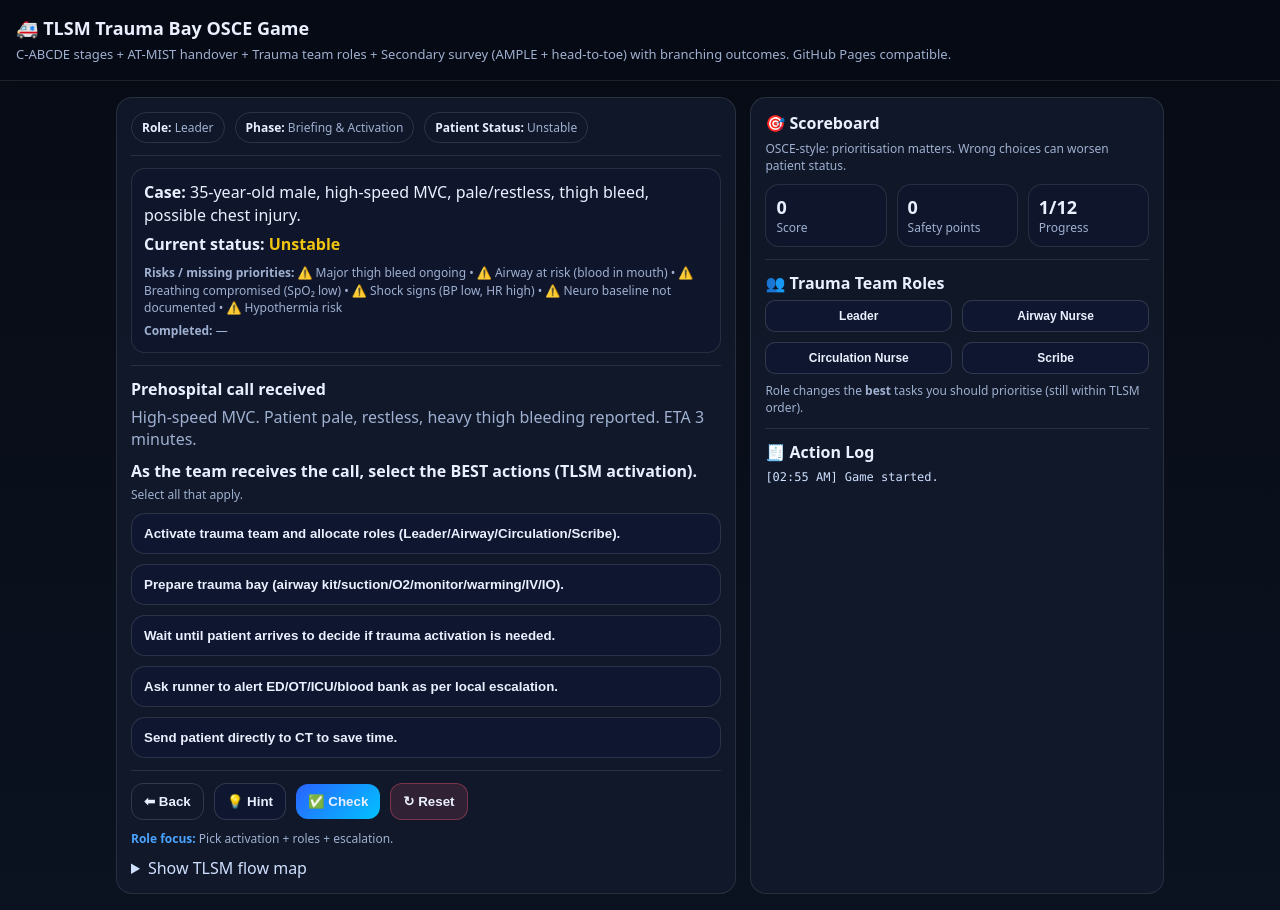
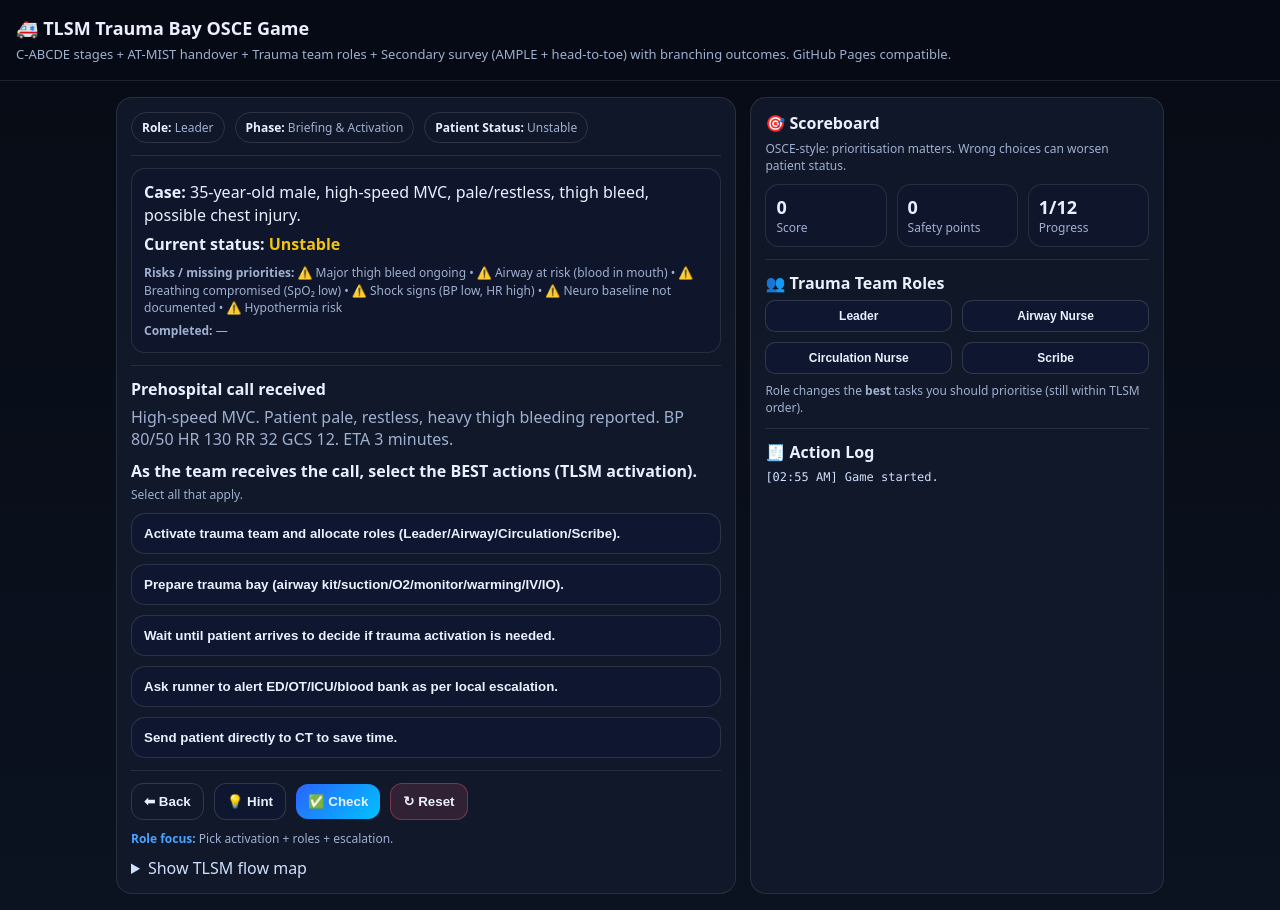
Before and after one commit to aisyalahaha/TLSM-game, a plain HTML site: page index.html in a window 1280 px wide. Drawn offline with Linux system fonts and the light colour scheme.

Commit message:
Update index.html

```diff
--- a/index.html
+++ b/index.html
@@ -204,7 +204,7 @@ const phases = [
     type:"mcq",
     multi:true,
     promptTitle:"Prehospital call received",
-    prompt:`High-speed MVC. Patient pale, restless, heavy thigh bleeding reported. ETA 3 minutes.`,
+    prompt:`High-speed MVC. Patient pale, restless, heavy thigh bleeding reported. BP 80/50 HR 130 RR 32 GCS 12. ETA 3 minutes.`,
     question:`As the team receives the call, select the BEST actions (TLSM activation).`,
     hint:`Activate trauma team + assign roles + prepare equipment/drugs/PPE before arrival.`,
     choices: [
```
